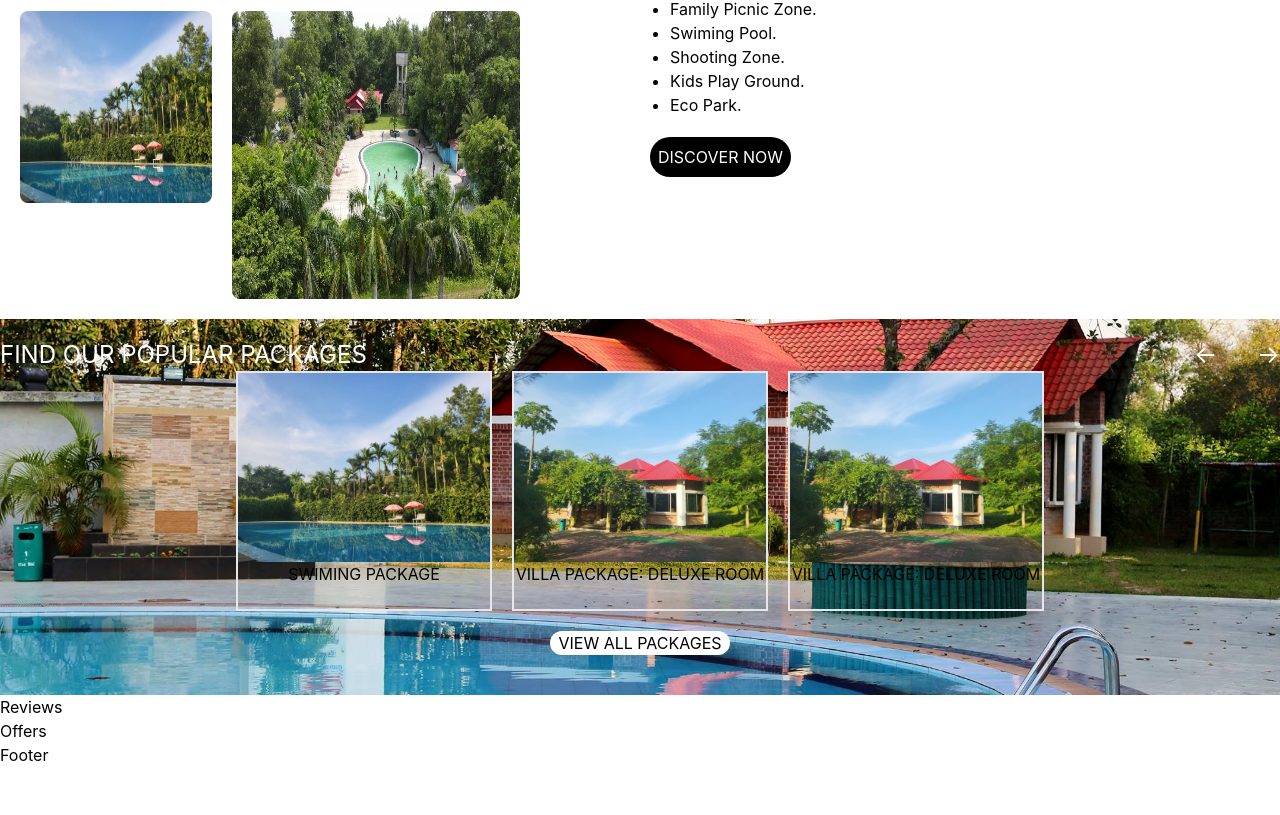
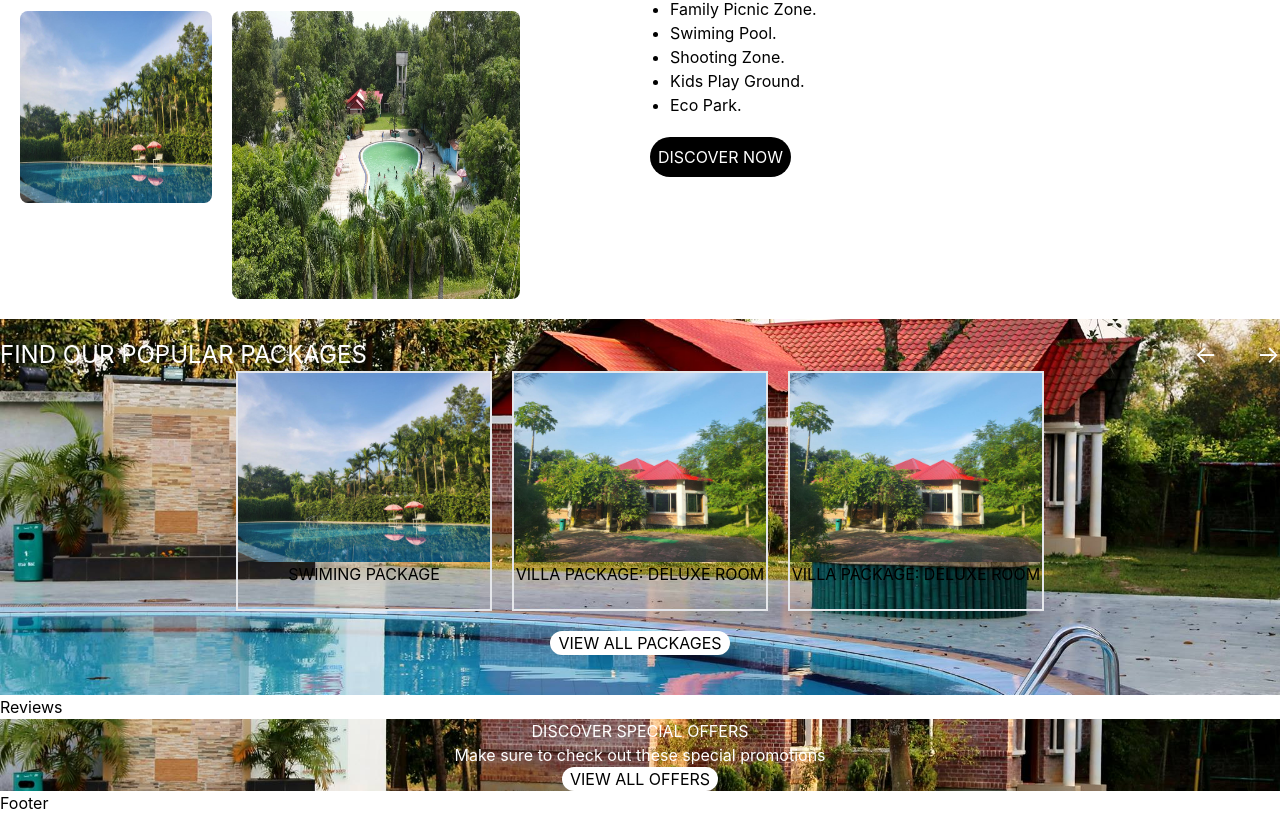
Before and after one commit to zobayertihan/Resort_Homepage, a React (Create React App) app: page / in a window 1280 px wide. Shown: the part 1361-2176 px from the top of the page. Before the commit the page ends 2128 px from the top, so only its background shows below. Built offline with nearby package versions, Linux system fonts and the light colour scheme.

Commit message:
Offers page added

```diff
--- a/src/App.js
+++ b/src/App.js
@@ -2,9 +2,11 @@ import './App.css';
 import Banner from './Pages/Banner';
 import Header from './Pages/Header';
 import Navbar from './Pages/Navbar';
+import Offers from './Pages/Offers';
 import Packages from './Pages/Packages';
 import Reserve from './Pages/Reserve';
 import Resort from './Pages/Resort';
+import Reviews from './Pages/Reviews';
 
 function App() {
   return (
@@ -15,8 +17,8 @@ function App() {
       <Reserve></Reserve>
       <Resort></Resort>
       <Packages></Packages>
-      <h1>Reviews</h1>
-      <h1>Offers</h1>
+      <Reviews></Reviews>
+      <Offers></Offers>
       <h1>Footer</h1>
     </div>
   );
--- /dev/null
+++ b/src/Pages/Offers.js
@@ -0,0 +1,15 @@
+import React from 'react';
+
+const Offers = () => {
+    return (
+        <div className='bg-image'>
+            <h1 className='text-center text-white'>DISCOVER SPECIAL OFFERS</h1>
+            <p className='text-center text-white'>Make sure to check out these special promotions</p>
+            <div className='flex justify-center'>
+                <button className='rounded-full bg-white text-black px-2'>VIEW ALL OFFERS</button>
+            </div>
+        </div>
+    );
+};
+
+export default Offers;
--- /dev/null
+++ b/src/Pages/Reviews.js
@@ -0,0 +1,11 @@
+import React from 'react';
+
+const Reviews = () => {
+    return (
+        <div>
+            <h1>Reviews</h1>
+        </div>
+    );
+};
+
+export default Reviews;
```
